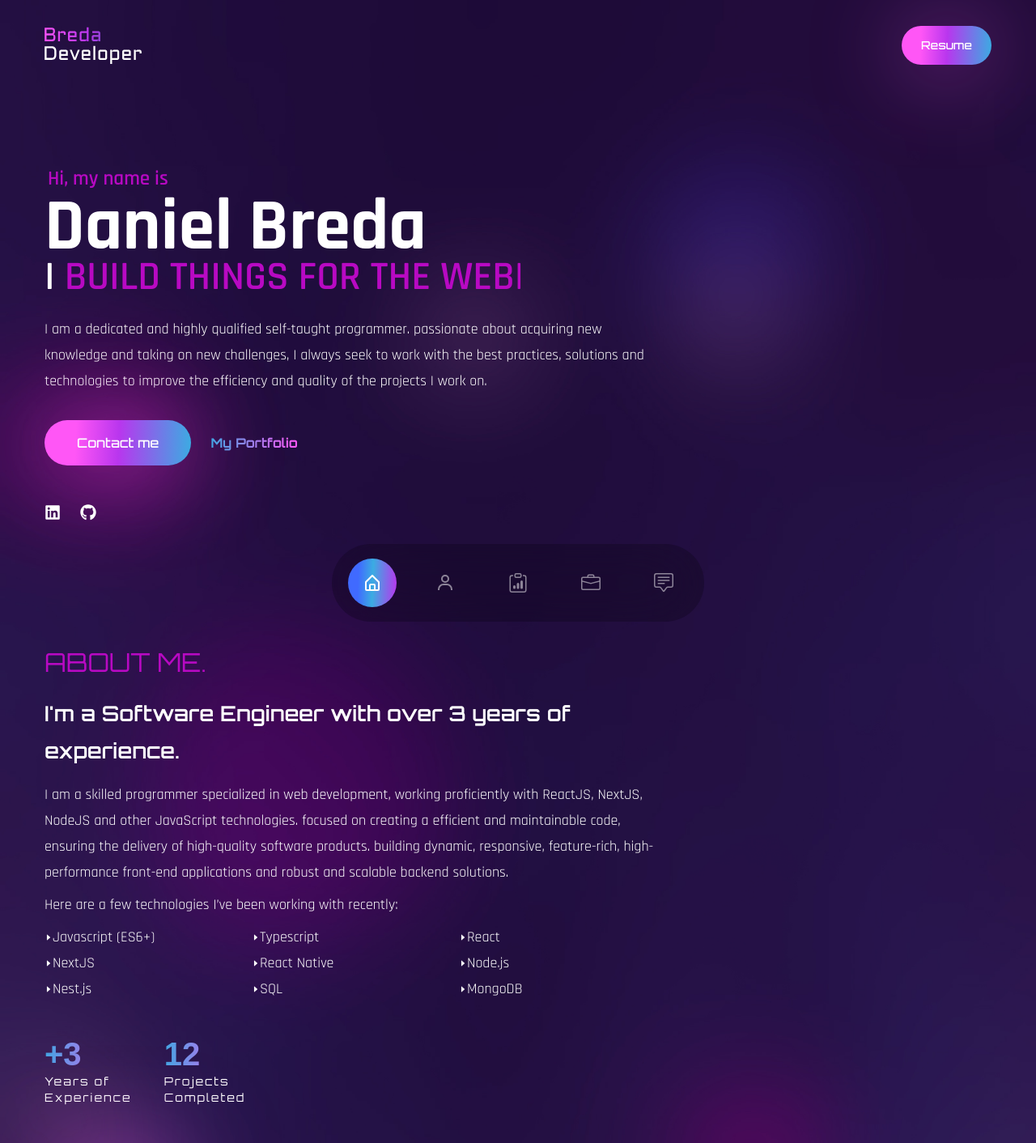
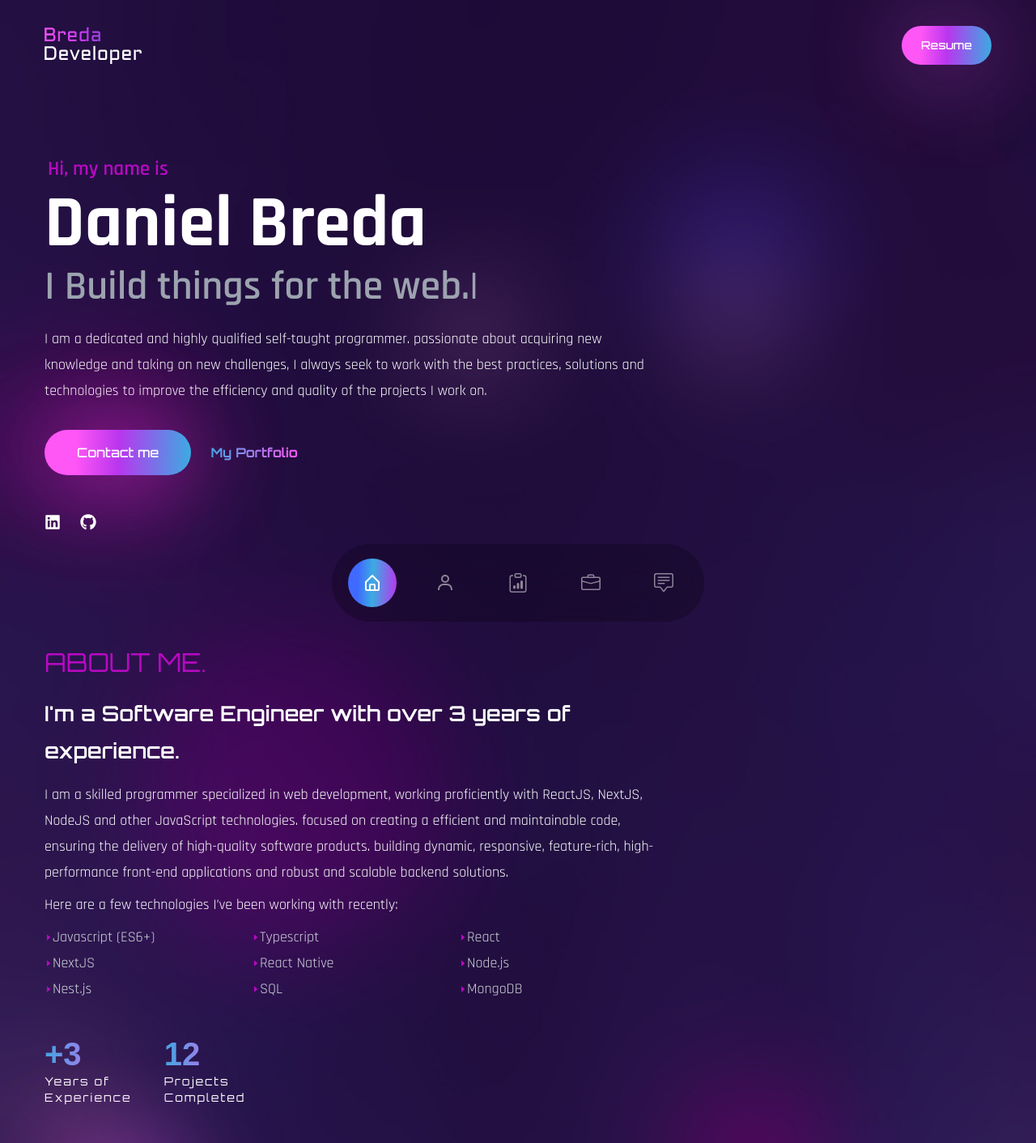
Before and after one commit to DanielFelipeDeveloper/portfolio, a Next.js app: page / in a window 1280 px wide. Shown: the top 1412 px of the page at 81% size. Built offline with nearby package versions, Linux system fonts and the light colour scheme; a web font is replaced by a local one.

Commit message:
fix: navigation

```diff
--- a/src/app/components/About.tsx
+++ b/src/app/components/About.tsx
@@ -18,10 +18,10 @@ export function About() {
   })
 
   return (
-    <div className="section" id="about" ref={ref}>
+    <div className="section" ref={ref}>
       <div className="container mx-auto">
-        <div className='flex flex-col gap-y-10 lg:flex-row lg:items-center
-        lg:gap-x-20 lg:gap-y-0 h-screen'>
+        <div className='flex flex-col gap-y-5 lg:flex-row lg:items-center
+        lg:gap-x-20 lg:gap-y-0'>
           {/* <motion.div
             variants={fadeIn('right', 0.3)}
             initial="hidden"
@@ -36,24 +36,31 @@ export function About() {
             initial="hidden"
             whileInView={"show"}
             viewport={{ once: false, amount: 0.3 }}
-            className='flex-1 max-w-3xl'
+            className='max-w-3xl py-8'
+            id="about"
           >
             <h2 className='h2 text-accent'>About me.</h2>
             <h3 className='h3 mb-4'>I'm a Software Engineer with over 3 years of experience.</h3>
             <p className='mb-2'>I am a skilled programmer specialized in web development, working proficiently with ReactJS, NextJS, NodeJS and other JavaScript technologies. focused on creating a efficient and maintainable code, ensuring the delivery of high-quality software products. building dynamic, responsive, feature-rich, high-performance front-end applications and robust and scalable backend solutions.</p>
             <p className='mb-2'>Here are a few technologies I’ve been working with recently:</p>
 
-            <ul className='grid grid-cols-3 mb-12'>
-              <li className='flex items-center'><AiOutlineCaretRight fontSize={10} /> Javascript (ES6+)</li>
-              <li className='flex items-center'><AiOutlineCaretRight fontSize={10} /> Typescript</li>
-              <li className='flex items-center'><AiOutlineCaretRight fontSize={10} /> React</li>
-              <li className='flex items-center'><AiOutlineCaretRight fontSize={10} /> NextJS</li>
-              <li className='flex items-center'><AiOutlineCaretRight fontSize={10} /> React Native</li>
-              <li className='flex items-center'><AiOutlineCaretRight fontSize={10} /> Node.js</li>
-              <li className='flex items-center'><AiOutlineCaretRight fontSize={10} /> Nest.js</li>
-              <li className='flex items-center'><AiOutlineCaretRight fontSize={10} /> SQL</li>
-              <li className='flex items-center'><AiOutlineCaretRight fontSize={10} /> MongoDB</li>
-            </ul>
+            <motion.ul
+              variants={fadeIn('left', 0.8)}
+              initial="hidden"
+              whileInView={"show"}
+              viewport={{ once: false, amount: 0.3 }}
+              className='grid grid-cols-3 mb-12'
+            >
+              <li className='flex items-center text-gray-300'><AiOutlineCaretRight color="#B809C3" fontSize={10} /> Javascript (ES6+)</li>
+              <li className='flex items-center text-gray-300'><AiOutlineCaretRight color="#B809C3" fontSize={10} /> Typescript</li>
+              <li className='flex items-center text-gray-300'><AiOutlineCaretRight color="#B809C3" fontSize={10} /> React</li>
+              <li className='flex items-center text-gray-300'><AiOutlineCaretRight color="#B809C3" fontSize={10} /> NextJS</li>
+              <li className='flex items-center text-gray-300'><AiOutlineCaretRight color="#B809C3" fontSize={10} /> React Native</li>
+              <li className='flex items-center text-gray-300'><AiOutlineCaretRight color="#B809C3" fontSize={10} /> Node.js</li>
+              <li className='flex items-center text-gray-300'><AiOutlineCaretRight color="#B809C3" fontSize={10} /> Nest.js</li>
+              <li className='flex items-center text-gray-300'><AiOutlineCaretRight color="#B809C3" fontSize={10} /> SQL</li>
+              <li className='flex items-center text-gray-300'><AiOutlineCaretRight color="#B809C3" fontSize={10} /> MongoDB</li>
+            </motion.ul>
 
             <div className='flex gap-x-6 lg:gap-x-10 mb-12'>
               <div>
--- a/src/app/components/Banner.tsx
+++ b/src/app/components/Banner.tsx
@@ -22,7 +22,7 @@ export function Banner() {
               initial="hidden"
               whileInView={'show'}
               viewport={{ once: false, amount: 0.7 }}
-              className='text-[25px] mb-2 ml-1 text-accent font-semibold'
+              className='text-[25px] mb-4 ml-1 text-accent font-semibold'
             >
               Hi, my name is
             </motion.h1>
@@ -32,30 +32,30 @@ export function Banner() {
               initial="hidden"
               whileInView={'show'}
               viewport={{ once: false, amount: 0.7 }}
-              className='text-[55px] font-bold leading-[0.8] lg:text-[90px] m-0'
+              className='text-[55px] font-bold leading-[0.8] lg:text-[90px] mb-4'
             >
               Daniel <span>Breda</span>
             </motion.h1>
 
             <motion.div
-              className='mb-6 text-[36px] lg:text-[50px] font-secondary font-semibold uppercase leading-[1]'
+              className='mb-6 text-[36px] lg:text-[50px] font-secondary font-semibold leading-[1]'
               variants={fadeIn('up', 0.2)}
               initial="hidden"
               whileInView={'show'}
               viewport={{ once: false, amount: 0.7 }}
             >
-              <span className='text-white mr-3'>I</span>
+              <span className='text-gray-400 mr-3'>I</span>
               <TypeAnimation
                 sequence={[
                   'am a Software Engineer',
                   2000,
-                  'Build things for the web',
+                  'Build things for the web.',
                   2000,
                 ]}
                 speed={50}
-                className='text-accent'
+                className='text-gray-400'
                 wrapper='span'
-                repeat={Infinity}
+                repeat={1}
               />
             </motion.div>
 
--- a/src/app/components/Work.tsx
+++ b/src/app/components/Work.tsx
@@ -6,15 +6,16 @@ import { fadeIn } from '../variants'
 
 export function Work() {
   return (
-    <section className="section" id="work">
+    <section className="section">
       <div className="container mx-auto">
         <div className="flex flex-col lg:flex-row gap-x-10">
           <motion.div
+            id="work"
             variants={fadeIn('right', 0.5)}
             initial="hidden"
             whileInView={"show"}
             viewport={{ once: false, amount: 0.3 }}
-            className="flex-1 flex flex-col gap-y-12 mb-10 lg:mb-0 mt-auto"
+            className="flex-1 flex flex-col gap-y-12 mb-10 lg:mb-0 mt-auto pt-20"
           >
             <div>
               <h2 className="h2 leading-tight text-accent">
```
